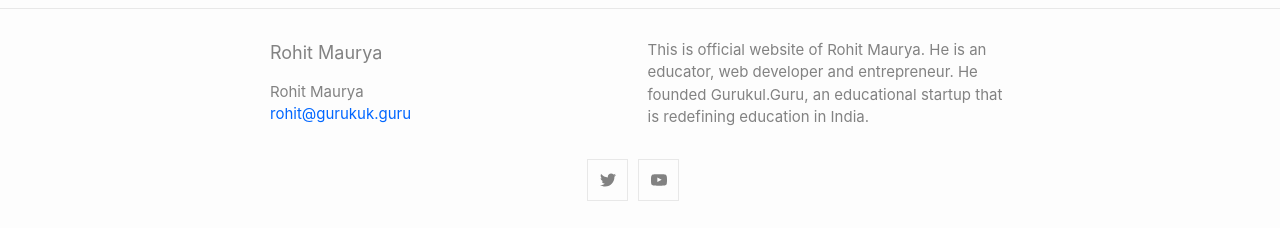
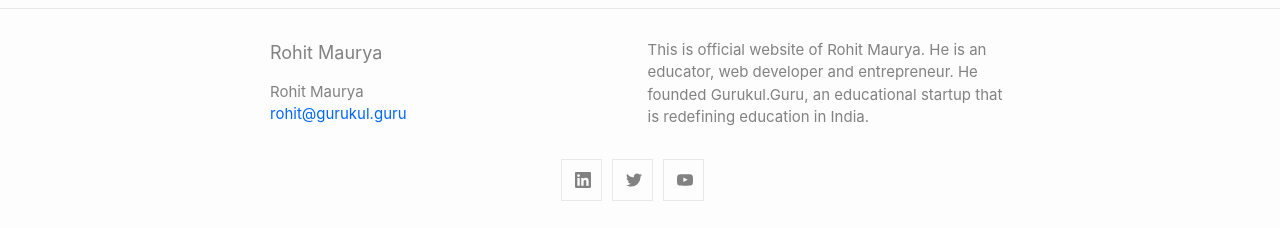
Before and after one commit to rhtm123/rhtm123.github.io, a Jekyll site: the page built from index.md, in a window 1280 px wide. Shown: the part 669-897 px from the top of the page. Built offline with Jekyll 4.4.1, drawn with Linux system fonts in a browser that asks for light colours.

Commit message:
new commit

```diff
--- a/_config.yml
+++ b/_config.yml
@@ -1,5 +1,5 @@
 title: Rohit Maurya
-email: rohit@gurukuk.guru
+email: rohit@gurukul.guru
 description: > # this means to ignore newlines until "show_exerpts:"
   This is official website of Rohit Maurya. He is an educator, web developer and entrepreneur.
   He founded Gurukul.Guru, an educational startup that is redefining education in India.
@@ -13,8 +13,9 @@ minima:
 
   # generate social links in footer
   social_links:
-    twitter: rhtm123
+    twitter: gurukuldotguru
     youtube: gurukuldotguru
+    linkedin: gurukuldotguru
     # dribbble: jekyll
     # facebook: jekyll
     # flickr:   jekyll
--- a/_includes/social.html
+++ b/_includes/social.html
@@ -1,19 +1,19 @@
 {%- assign social = site.minima.social_links -%}
 
 <ul class="social-media-list">
-  {%- if social.dribbble -%}<li><a href="https://dribbble.com/{{ social.dribbble | cgi_escape | escape }}" title="{{ social.dribbble | escape }}"><svg class="svg-icon grey"><use xlink:href="{{ '/assets/minima-social-icons.svg#dribbble' | relative_url }}"></use></svg></a></li>{%- endif -%}
-  {%- if social.facebook -%}<li><a href="https://www.facebook.com/{{ social.facebook | cgi_escape | escape }}" title="{{ social.facebook | escape }}"><svg class="svg-icon grey"><use xlink:href="{{ '/assets/minima-social-icons.svg#facebook' | relative_url }}"></use></svg></a></li>{%- endif -%}
-  {%- if social.flickr -%}<li><a href="https://www.flickr.com/photos/{{ social.flickr | cgi_escape | escape }}" title="{{ social.flickr | escape }}"><svg class="svg-icon grey"><use xlink:href="{{ '/assets/minima-social-icons.svg#flickr' | relative_url }}"></use></svg></a></li>{%- endif -%}
-  {%- if social.github -%}<li><a href="https://github.com/{{ social.github | cgi_escape | escape }}" title="{{ social.github | escape }}"><svg class="svg-icon grey"><use xlink:href="{{ '/assets/minima-social-icons.svg#github' | relative_url }}"></use></svg></a></li>{%- endif -%}
-  {%- if social.instagram -%}<li><a href="https://www.instagram.com/{{ social.instagram | cgi_escape | escape }}" title="{{ social.instagram | escape }}"><svg class="svg-icon grey"><use xlink:href="{{ '/assets/minima-social-icons.svg#instagram' | relative_url }}"></use></svg></a></li>{%- endif -%}
-  {%- if social.linkedin -%}<li><a href="https://www.linkedin.com/in/{{ social.linkedin | cgi_escape | escape }}" title="{{ social.linkedin | escape }}"><svg class="svg-icon grey"><use xlink:href="{{ '/assets/minima-social-icons.svg#linkedin' | relative_url }}"></use></svg></a></li>{%- endif -%}
-  {%- if social.pinterest -%}<li><a href="https://www.pinterest.com/{{ social.pinterest | cgi_escape | escape }}" title="{{ social.pinterest | escape }}"><svg class="svg-icon grey"><use xlink:href="{{ '/assets/minima-social-icons.svg#pinterest' | relative_url }}"></use></svg></a></li>{%- endif -%}
-  {%- for mst in social.mastodon -%}{%- if mst.username and mst.instance -%}<li><a rel="me" href="https://{{ mst.instance | cgi_escape | escape}}/@{{mst.username}}" title="{{ mst.username | escape }}"><svg class="svg-icon grey"><use xlink:href="{{ '/assets/minima-social-icons.svg#mastodon' | relative_url }}"></use></svg></a></li>{%- endif -%}{%- endfor -%}
-  {%- if social.twitter -%}<li><a href="https://twitter.com/{{ social.twitter | cgi_escape | escape }}" title="{{ social.twitter | escape }}"><svg class="svg-icon grey"><use xlink:href="{{ '/assets/minima-social-icons.svg#twitter' | relative_url }}"></use></svg></a></li>{%- endif -%}
-  {%- if social.youtube -%}<li><a href="https://www.youtube.com/{{ social.youtube | cgi_escape | escape }}" title="{{ social.youtube | escape }}"><svg class="svg-icon grey"><use xlink:href="{{ '/assets/minima-social-icons.svg#youtube' | relative_url }}"></use></svg></a></li>{%- endif -%}
-  {%- if social.youtube_channel -%}<li><a href="https://www.youtube.com/channel/{{ social.youtube_channel | cgi_escape | escape }}" title="{{ social.youtube_channel_name | escape | default: 'YouTube' }}"><svg class="svg-icon grey"><use xlink:href="{{ '/assets/minima-social-icons.svg#youtube' | relative_url }}"></use></svg></a></li>{%- endif -%}
-  {%- if social.telegram -%}<li><a href="https://t.me/{{ social.telegram | cgi_escape | escape }}" title="{{ social.telegram | escape }}"><svg class="svg-icon grey"><use xlink:href="{{ '/assets/minima-social-icons.svg#telegram' | relative_url }}"></use></svg></a></li>{%- endif -%}
-  {%- if social.microdotblog -%}<li><a rel="me" href="https://micro.blog/{{ social.microdotblog | cgi_escape | escape }}" title="{{ social.microdotblog | escape }}"><svg class="svg-icon grey"><use xlink:href="{{ '/assets/minima-social-icons.svg#microdotblog' | relative_url }}"></use></svg></a></li>{%- endif -%}
-  {%- if social.googleplus -%}<li><a href="https://plus.google.com/{{ social.googleplus | escape }}" title="{{ social.googleplus | escape }}"><svg class="svg-icon grey"><use xlink:href="{{ '/assets/minima-social-icons.svg#googleplus' | relative_url }}"></use></svg></a></li>{%- endif -%}
-  {%- if social.rss -%}<li><a href="{{ 'feed.xml' | relative_url }}" title="{{ social.rss | escape }}"><svg class="svg-icon grey"><use xlink:href="{{ '/assets/minima-social-icons.svg#rss' | relative_url }}"></use></svg></a></li>{%- endif -%}
+  {%- if social.dribbble -%}<li><a target="blank" href="https://dribbble.com/{{ social.dribbble | cgi_escape | escape }}" title="{{ social.dribbble | escape }}"><svg class="svg-icon grey"><use xlink:href="{{ '/assets/minima-social-icons.svg#dribbble' | relative_url }}"></use></svg></a></li>{%- endif -%}
+  {%- if social.facebook -%}<li><a target="blank" href="https://www.facebook.com/{{ social.facebook | cgi_escape | escape }}" title="{{ social.facebook | escape }}"><svg class="svg-icon grey"><use xlink:href="{{ '/assets/minima-social-icons.svg#facebook' | relative_url }}"></use></svg></a></li>{%- endif -%}
+  {%- if social.flickr -%}<li><a target="blank" href="https://www.flickr.com/photos/{{ social.flickr | cgi_escape | escape }}" title="{{ social.flickr | escape }}"><svg class="svg-icon grey"><use xlink:href="{{ '/assets/minima-social-icons.svg#flickr' | relative_url }}"></use></svg></a></li>{%- endif -%}
+  {%- if social.github -%}<li><a target="blank" href="https://github.com/{{ social.github | cgi_escape | escape }}" title="{{ social.github | escape }}"><svg class="svg-icon grey"><use xlink:href="{{ '/assets/minima-social-icons.svg#github' | relative_url }}"></use></svg></a></li>{%- endif -%}
+  {%- if social.instagram -%}<li><a target="blank" href="https://www.instagram.com/{{ social.instagram | cgi_escape | escape }}" title="{{ social.instagram | escape }}"><svg class="svg-icon grey"><use xlink:href="{{ '/assets/minima-social-icons.svg#instagram' | relative_url }}"></use></svg></a></li>{%- endif -%}
+  {%- if social.linkedin -%}<li><a target="blank" href="https://www.linkedin.com/in/{{ social.linkedin | cgi_escape | escape }}" title="{{ social.linkedin | escape }}"><svg class="svg-icon grey"><use xlink:href="{{ '/assets/minima-social-icons.svg#linkedin' | relative_url }}"></use></svg></a></li>{%- endif -%}
+  {%- if social.pinterest -%}<li><a target="blank" href="https://www.pinterest.com/{{ social.pinterest | cgi_escape | escape }}" title="{{ social.pinterest | escape }}"><svg class="svg-icon grey"><use xlink:href="{{ '/assets/minima-social-icons.svg#pinterest' | relative_url }}"></use></svg></a></li>{%- endif -%}
+  {%- for mst in social.mastodon -%}{%- if mst.username and mst.instance -%}<li><a target="blank" rel="me" href="https://{{ mst.instance | cgi_escape | escape}}/@{{mst.username}}" title="{{ mst.username | escape }}"><svg class="svg-icon grey"><use xlink:href="{{ '/assets/minima-social-icons.svg#mastodon' | relative_url }}"></use></svg></a></li>{%- endif -%}{%- endfor -%}
+  {%- if social.twitter -%}<li><a target="blank" href="https://twitter.com/{{ social.twitter | cgi_escape | escape }}" title="{{ social.twitter | escape }}"><svg class="svg-icon grey"><use xlink:href="{{ '/assets/minima-social-icons.svg#twitter' | relative_url }}"></use></svg></a></li>{%- endif -%}
+  {%- if social.youtube -%}<li><a target="blank" href="https://www.youtube.com/{{ social.youtube | cgi_escape | escape }}" title="{{ social.youtube | escape }}"><svg class="svg-icon grey"><use xlink:href="{{ '/assets/minima-social-icons.svg#youtube' | relative_url }}"></use></svg></a></li>{%- endif -%}
+  {%- if social.youtube_channel -%}<li><a target="blank" href="https://www.youtube.com/channel/{{ social.youtube_channel | cgi_escape | escape }}" title="{{ social.youtube_channel_name | escape | default: 'YouTube' }}"><svg class="svg-icon grey"><use xlink:href="{{ '/assets/minima-social-icons.svg#youtube' | relative_url }}"></use></svg></a></li>{%- endif -%}
+  {%- if social.telegram -%}<li><a target="blank" href="https://t.me/{{ social.telegram | cgi_escape | escape }}" title="{{ social.telegram | escape }}"><svg class="svg-icon grey"><use xlink:href="{{ '/assets/minima-social-icons.svg#telegram' | relative_url }}"></use></svg></a></li>{%- endif -%}
+  {%- if social.microdotblog -%}<li><a target="blank" rel="me" href="https://micro.blog/{{ social.microdotblog | cgi_escape | escape }}" title="{{ social.microdotblog | escape }}"><svg class="svg-icon grey"><use xlink:href="{{ '/assets/minima-social-icons.svg#microdotblog' | relative_url }}"></use></svg></a></li>{%- endif -%}
+  {%- if social.googleplus -%}<li><a target="blank" href="https://plus.google.com/{{ social.googleplus | escape }}" title="{{ social.googleplus | escape }}"><svg class="svg-icon grey"><use xlink:href="{{ '/assets/minima-social-icons.svg#googleplus' | relative_url }}"></use></svg></a></li>{%- endif -%}
+  {%- if social.rss -%}<li><a target="blank" href="{{ 'feed.xml' | relative_url }}" title="{{ social.rss | escape }}"><svg class="svg-icon grey"><use xlink:href="{{ '/assets/minima-social-icons.svg#rss' | relative_url }}"></use></svg></a></li>{%- endif -%}
 </ul>
```
